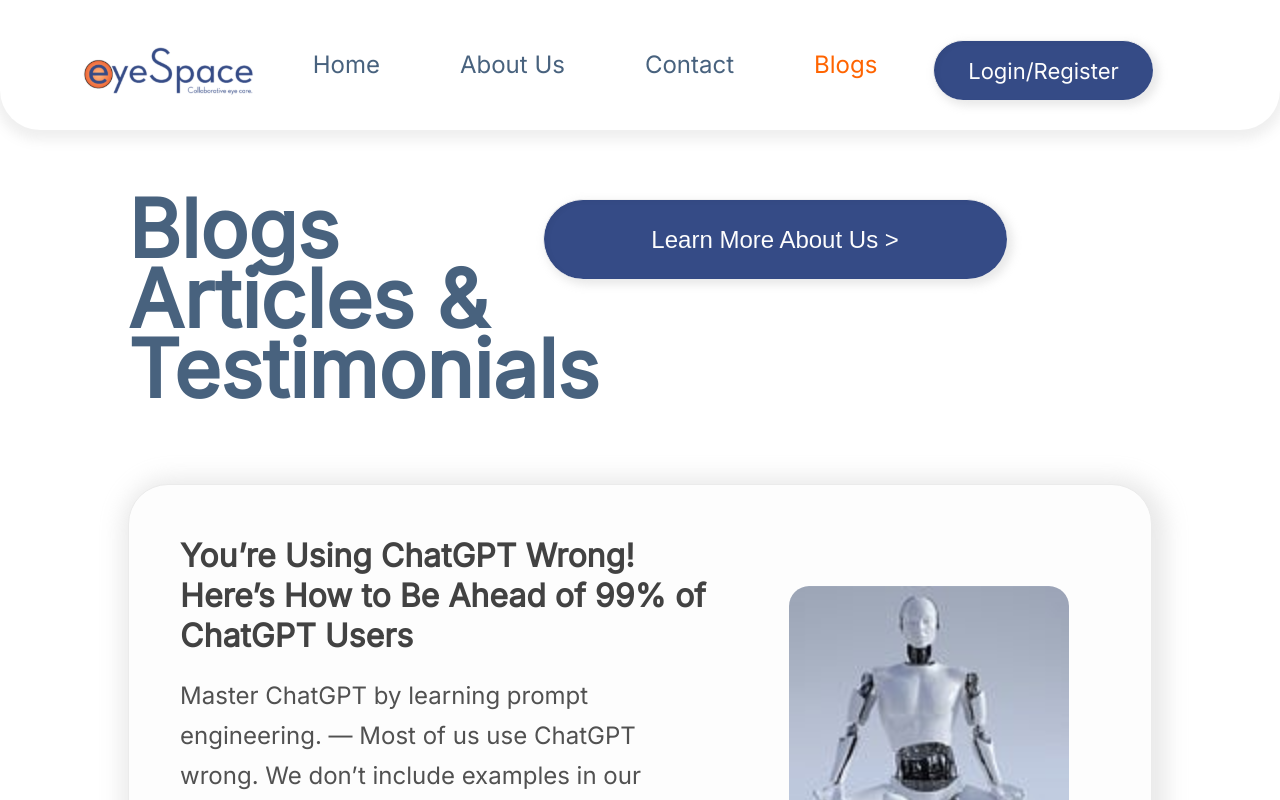
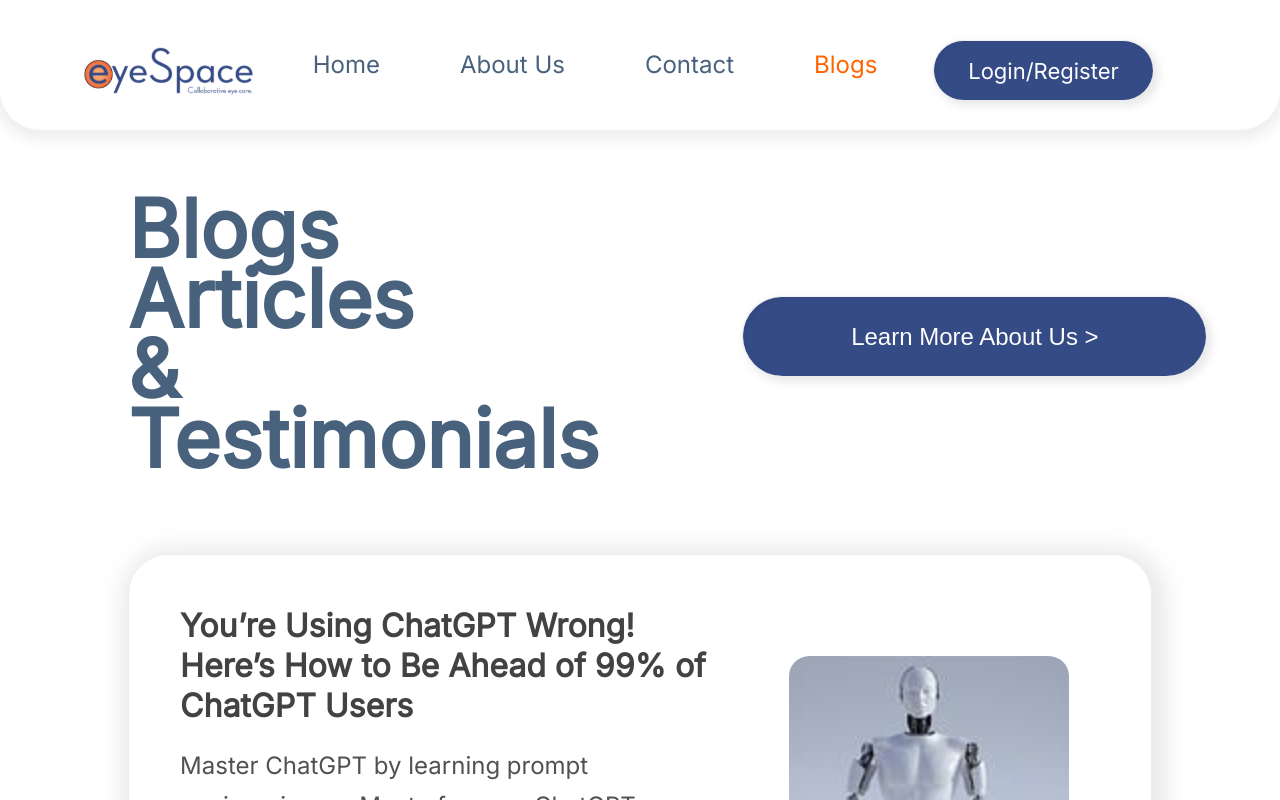
Before and after one commit to eyelabsai/EyeSpace-Website, a React (Create React App) app: page /Blogs in a window 1280 px wide. Shown: the top 800 px of the page. Built offline with nearby package versions, Linux system fonts and the light colour scheme.

Commit message:
working on blog

```diff
--- a/src/views/Blogs/Blogs.css
+++ b/src/views/Blogs/Blogs.css
@@ -3,7 +3,7 @@
     margin-left: 10%;
     margin-right: 10%;
     font-family: 'Inter';
-    font-style: normal;
+    /* font-style: normal; */
     font-weight: 600;
 }
 
@@ -12,7 +12,7 @@
     line-height: 70px;
     /* identical to box height, or 80% */
     color: #48627E;
-    width: 40%;
+    width: 35%;
 }
 
 #top{
@@ -21,15 +21,13 @@
 }
 
 .blog-aboutus{
-    position: relative;
-    right: 0px; bottom: 0px;
-    padding: 5px;
+    margin-top: 10%;
+    margin-left: 25%;
 }
 
 #blog-card {
-    /*width: 1000px;*/
-    width: 100%;
-    height: 440px;
+    /* width: 100%;
+    height:auto;
 
     flex: none;
     order: 0;
@@ -39,7 +37,7 @@
     left: 0px;
     top: 0px;
 
-    background: #FDFDFD;
+    background: #FDFDFD; */
     border: 1px solid #EBEBEB;
     box-shadow: 4px 4px 22px 10px rgba(181, 181, 181, 0.3);
     border-radius: 40px;
```
